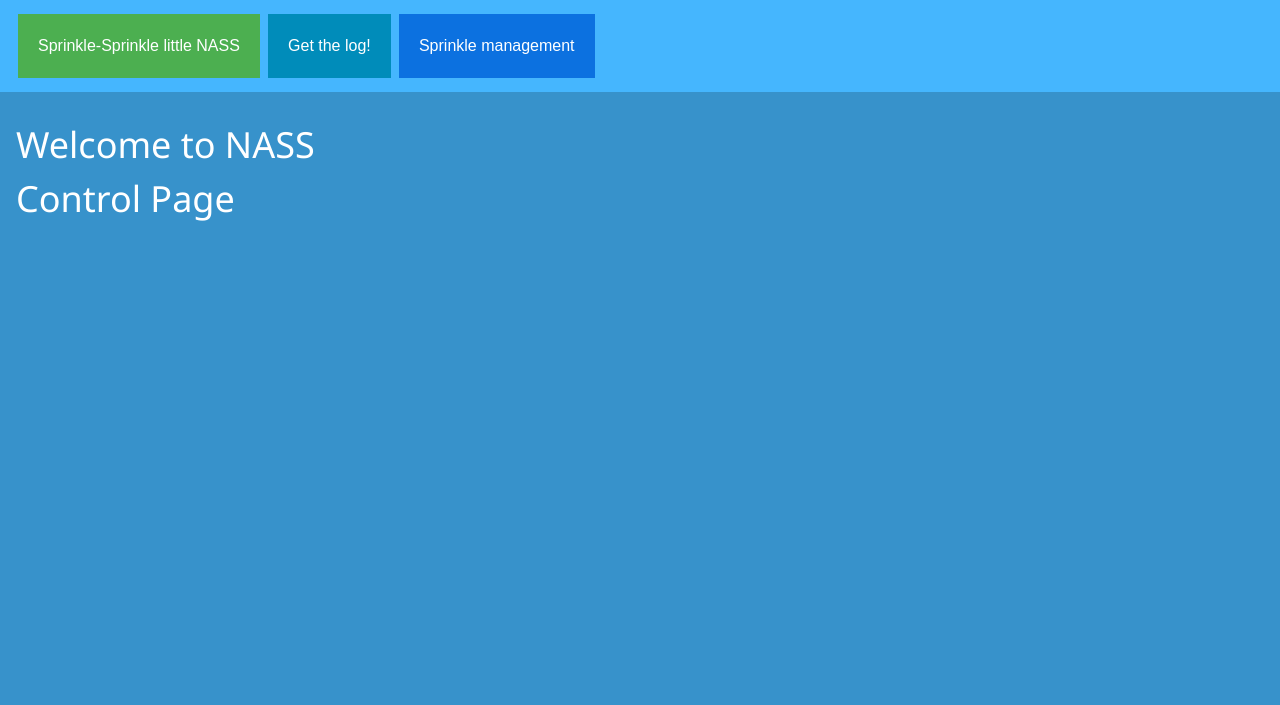
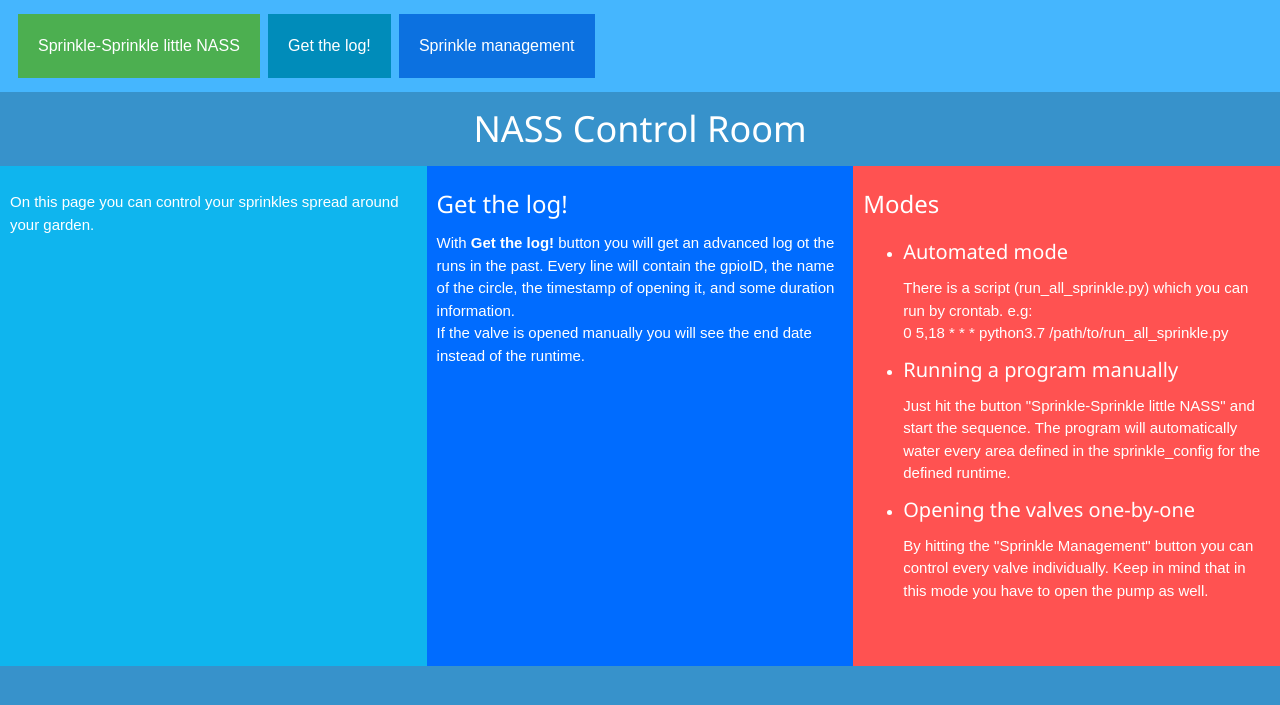
Before and after one commit to demogun-attis/nass, a Django app: page / in a window 1280 px wide. Shown: the top 705 px of the page. Run offline with Django 3.2, Linux system fonts and the light colour scheme.

Commit message:
Home screen modification - some description, 3 divs in column order Bloom it baby! Progress bar working fine! (you cannot start it twice)

```diff
--- a/templates/home.html
+++ b/templates/home.html
@@ -7,7 +7,42 @@
 	<link rel="icon" href="https://emojipedia-us.s3.dualstack.us-west-1.amazonaws.com/thumbs/320/twitter/248/sweat-droplets_1f4a6.png">
 	<link rel="stylesheet" href="https://www.w3schools.com/w3css/4/w3.css">
     <style>
-	{% with radio="0" %}
+	{% with radius="0" %}
+	* {
+		box-sizing: border-box;
+	}
+	.home {
+		float: left;
+		width: 33.33%;
+		height: 500px;
+		padding: 10px;
+	}
+	.row:after {
+		content: "";
+		display: table;
+		clear: both;
+	}
+	.home_top1 {
+		color:white;
+		background: #0fb5ee;
+	}
+	.home_top2 {
+		color:white;
+		background: #006cff;
+	}
+	.home_middle1 {
+		color:white;
+		background: #ff5251;
+	}
+	.home_loggingbox {
+		float: left;
+		color: white;
+		background: #5c656d;
+		position: absolute;
+		bottom: 0;
+		width: 90%;
+		height: 50%;
+	}
     .start_button_div {
     	width: 300px;
 	height: 200px;
@@ -178,7 +213,7 @@
 	}
 
 	.content {
-	  padding: 16px;
+	  padding: 0px;
 	}
 
 	.sticky {
@@ -253,7 +288,7 @@
 		{% else %}
 		<center><h1 style="color:white;">{{ sprinkling.0 }}</h1><center>
 				<center>
-						<button id="startbutton3" class="button buttonstart1" onclick="move(); hidebutton(id); location.href='{% url 'sprinkle_now' %}'"><h2>Start Program</h2>
+						<button id="startbutton3" class="button buttonstart1" onclick="move(); hidebutton(id); location.href='{% url 'sprinkle_now' %}'"><h2>Bloom it baby!</h2>
 							<div style="background:white">
 							<div style="background-color:light-grey; width:100%; height:20px">
 								<div id="myBar" class="w3-container w3-orange w3-center" style="width:0%; height:20px"></div>
@@ -278,8 +313,24 @@
 	<button class="button buttonstat{{ individuals.1.7 }}" onclick="location.href='{% url 'valve_switch' %}/?gpioID=9'"><h2>Backup</h2></button>
 	</div>
 	{% else %}
-	<div class="div-wrapper">
-	<h1 style="color:white;">Welcome to NASS Control Page</h1>
+	<center><h1 style="color:white;">NASS Control Room</h1></center>
+	<div class="row">
+		<div class="home home_top1"><p>On this page you can control your sprinkles spread around your garden.</p></div>
+		<div class="home home_top2">
+		<h3>Get the log!</h3>
+				With <b>Get the log!</b> button you will get an advanced log ot the runs in the past.
+				Every line will contain the gpioID, the name of the circle, the timestamp of opening it, and some duration information.
+				<br>If the valve is opened manually you will see the end date instead of the runtime.
+		</div>
+
+		<div class="home home_middle1">
+	<h3>Modes</h3>
+	<ul>
+		<li><h4>Automated mode</h4>There is a script (run_all_sprinkle.py) which you can run by crontab. e.g:
+			<br>0 5,18 * * * python3.7 /path/to/run_all_sprinkle.py</li>
+		<li><h4>Running a program manually</h4>Just hit the button "Sprinkle-Sprinkle little NASS" and start the sequence. The program will automatically water every area defined in the sprinkle_config for the defined runtime.</li>
+		<li><h4>Opening the valves one-by-one</h4> By hitting the "Sprinkle Management" button you can control every valve individually. Keep in mind that in this mode you have to open the pump as well.</li></ul>
+		</div>
 	</div>
 	{% endif %}
 	</div>
```
